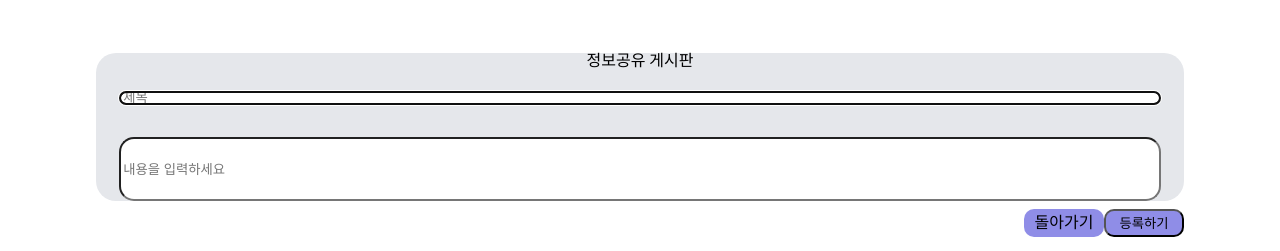
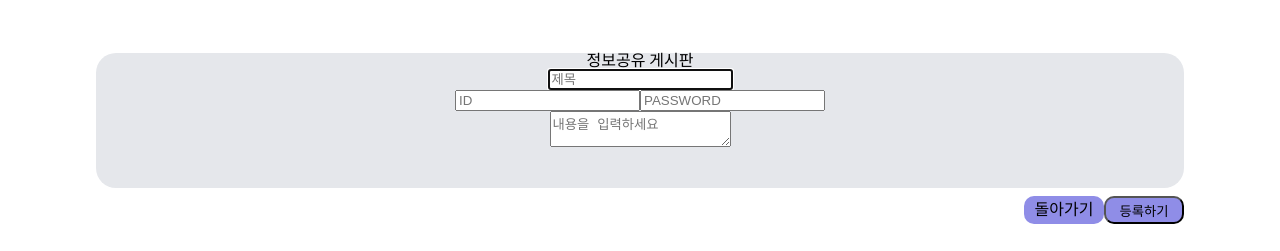
Before and after one commit to Graduate-Ok/Graduation-Okay-, a React (Create React App) app in the folder graduate/: page /Board/EditBoard in a window 1280 px wide. Shown: the part 482-733 px from the top of the page. Built offline with nearby package versions, Linux system fonts and the light colour scheme; a web font is replaced by a local one.

Commit message:
220523
연동

```diff
--- a/graduate/src/components/NoticeRow.jsx
+++ b/graduate/src/components/NoticeRow.jsx
@@ -4,12 +4,12 @@ const NoticeRow = ({Notice}) => {
     return(
         <div className="Notice__content--content">
         <div className="Notice__content--number">{Notice.notiKey}</div>
-        <div className="Notice__content--category">공지</div>
+        <div className="Notice__content--category">{Notice.notiCategory}</div>
         <div className="Notice__content--name"><details className='detail'>
             <summary>{Notice.notiTitle}</summary>
             <p className='context'><br />
                 <div className='Notice__content--detail'><br /> {Notice.notiContent} <br />
-                    {Notice.notiCategory} <br /><br /></div></p>
+                    <br /><br /></div></p>
         </details> </div>
         <div className="Notice__content--date">{Notice.notiWtTime}</div>
     </div>
--- a/graduate/src/pages/EditBoard.jsx
+++ b/graduate/src/pages/EditBoard.jsx
@@ -1,14 +1,13 @@
-import { Link} from 'react-router-dom';
+import { useNavigate, Link } from 'react-router-dom';
 import React from 'react';
 import {useEffect,useState} from 'react';
 import axios from 'axios';
 
 // 글쓰기 페이지
-// localhost:3000/EditBoard
+// localhost:3000/Board/EditBoard
 
 function EditBoard(){
-
-
+    let history = useNavigate();
 
     return (
         <>
@@ -19,12 +18,15 @@ function EditBoard(){
                             <p>정보공유 게시판</p>
                         </div>
 
-                        <form name = "writing" method = "post" >
+                        <form name = "writing" method = "post" action = "/Board">
                             <div className = "Board__writecontainer">
-                                <label for = "edit" >정보공유 게시판</label>
-                                <input type = "text" className = "Board__write--title" placeholder= "제목" autoFocus required ></input>
-                                <input type = "text" className = "Board__write--content" placeholder="내용을 입력하세요" required></input>
-
+                                <label for = "edit" className='Board__writecontainer--head'>정보공유 게시판</label>
+                                <input type = "text"  placeholder= "제목" name = "title" className = "Board__writecontainer--title" autoFocus required ></input>
+                                <div className = "Board__writecontainer--info">
+                                    <input type = "text" placeholder='ID' name = "id" required></input>
+                                    <input type = "password" placeholder='PASSWORD' name = "password" required></input>
+                                </div>
+                                <textarea placeholder="내용을 입력하세요" name = "content" className='Board__writecontainer--content' required></textarea>
                             </div>
                             <div className = "Board__footer">
                                 <Link to = "/" className = "Board__footer--button">돌아가기</Link>
--- a/graduate/src/pages/Notice.jsx
+++ b/graduate/src/pages/Notice.jsx
@@ -95,10 +95,6 @@ const Notice = () => {
                             </div>
                             <div id="tab02">{/*tab 2 내용*/}</div>
 
-
-
-
-
                             <div className="Notice__page" id="page-button">
                                 <div className="Notice__page--button">이전</div>
                                 <div className="Notice__page--button">1</div>
```
